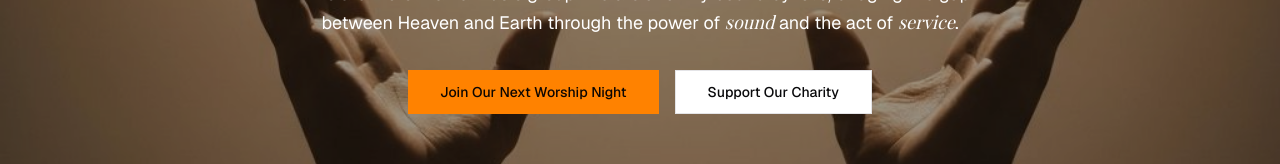
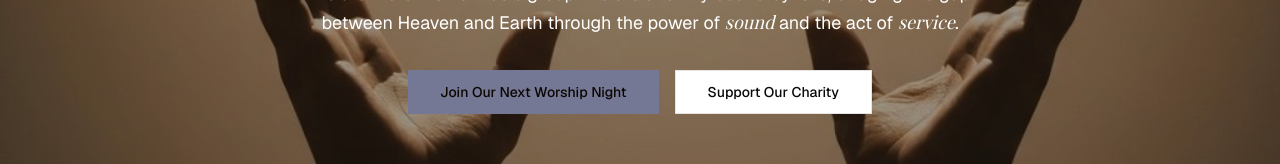
Before and after one commit to millercreator/divinity-music-crew-website-20, a Next.js app: page / in a window 1280 px wide. Shown: the part 526-690 px from the top of the page. Built offline with nearby package versions, Linux system fonts and the light colour scheme; no server answers; a web font is replaced by a local one.

Commit message:
refactor: update secondary color variables for improved design consistency
- Revised secondary color variables in globals.css to a lighter navy blue for better visual coherence.
- Adjusted sidebar accent colors to utilize the updated secondary variables for consistency across themes.

```diff
--- a/app/globals.css
+++ b/app/globals.css
@@ -85,8 +85,8 @@
   --primary: oklch(0.23 0.045 280);
   --primary-foreground: oklch(0.97 0.014 254.604);
 
-  /* Secondary: Orange in oklch (approx #ff9100 ≈ oklch(0.78 0.238 57)) */
-  --secondary: oklch(0.78 0.238 57);
+  /* Secondary: Lighter Navy Blue (same chroma & hue, higher lightness) */
+  --secondary: oklch(0.58 0.045 280);
   --secondary-foreground: oklch(0.13 0.018 60);
 
   /* Muted, Accent, Destructive */
@@ -116,8 +116,8 @@
   --sidebar-foreground: oklch(0.141 0.005 285.823);
   --sidebar-primary: var(--primary);
   --sidebar-primary-foreground: var(--primary-foreground);
-  --sidebar-accent: oklch(0.78 0.238 57);
-  --sidebar-accent-foreground: oklch(0.13 0.018 60);
+  --sidebar-accent: var(--secondary);
+  --sidebar-accent-foreground: var(--secondary-foreground);
   --sidebar-border: oklch(0.92 0.004 286.32);
   --sidebar-ring: oklch(0.705 0.015 286.067);
 
@@ -151,8 +151,8 @@
   --primary: oklch(0.32 0.08 280);
   --primary-foreground: oklch(0.97 0.014 254.604);
 
-  /* Secondary: Orange for dark mode (slightly darker) oklch(0.68 0.22 57) */
-  --secondary: oklch(0.68 0.22 57);
+  /* Secondary: Even lighter Navy Blue for dark mode */
+  --secondary: oklch(0.70 0.08 280);
   --secondary-foreground: oklch(0.985 0 0);
 
   /* Muted, Accent, Destructive */
@@ -179,8 +179,8 @@
   --sidebar-foreground: oklch(0.985 0 0);
   --sidebar-primary: var(--primary);
   --sidebar-primary-foreground: var(--primary-foreground);
-  --sidebar-accent: oklch(0.68 0.22 57);
-  --sidebar-accent-foreground: oklch(0.985 0 0);
+  --sidebar-accent: var(--secondary);
+  --sidebar-accent-foreground: var(--secondary-foreground);
   --sidebar-border: oklch(1 0 0 / 10%);
   --sidebar-ring: oklch(0.552 0.016 285.938);
 }
```
